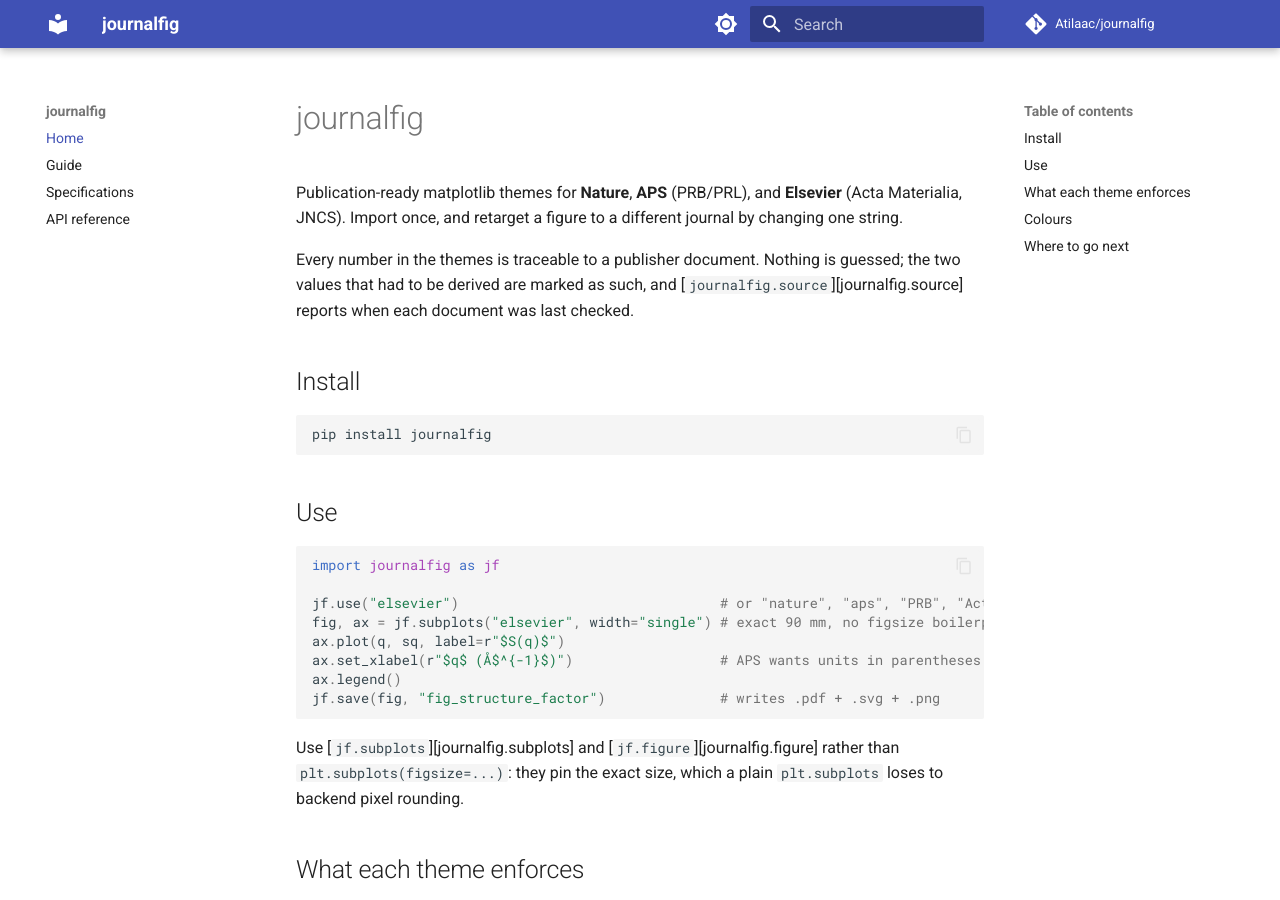
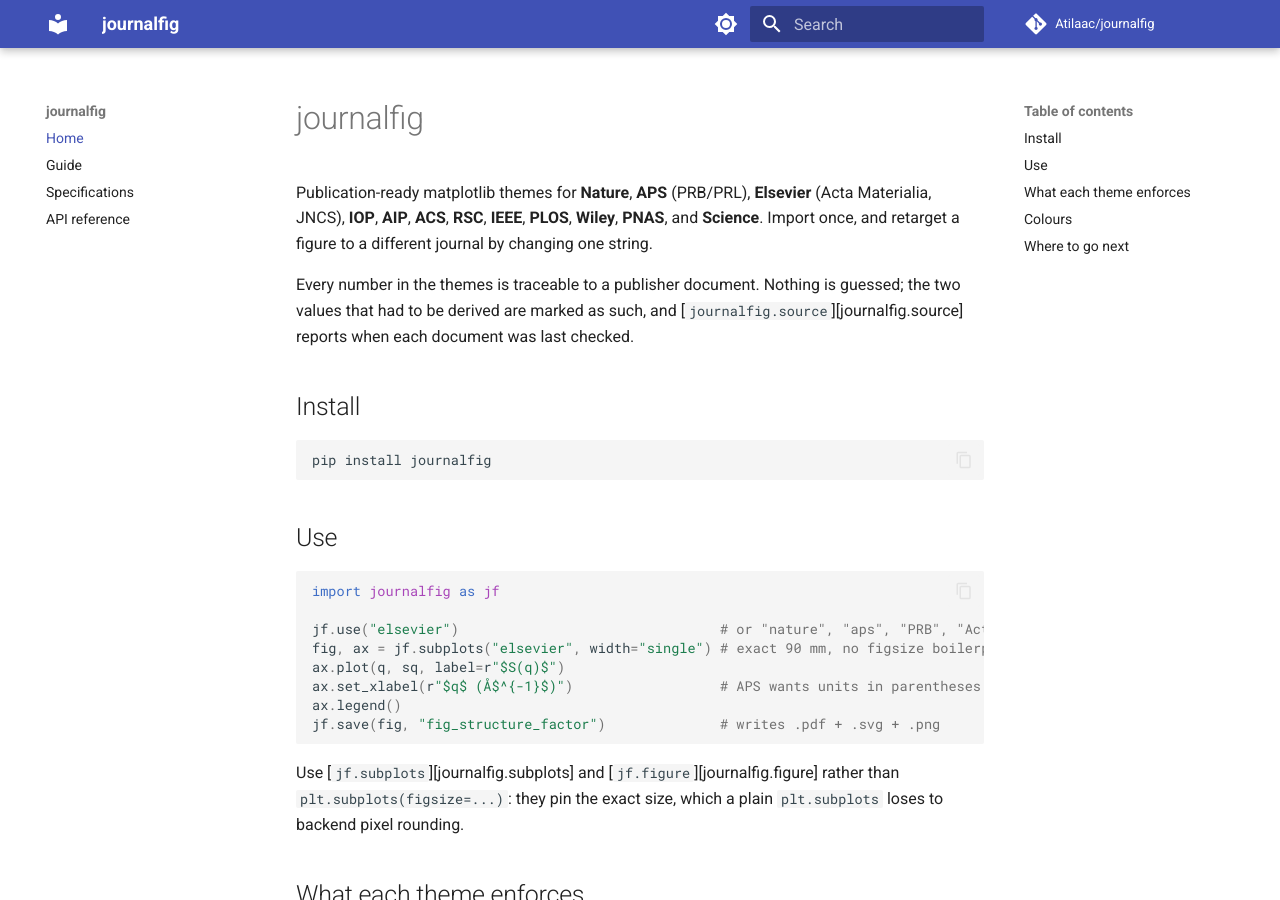
Before and after one commit to Atilaac/journalfig, an MkDocs documentation site: the page built from docs/index.md, in a window 1280 px wide and 900 px high. Built offline with MkDocs 1.6.1 and Material for MkDocs 9.7.7, drawn with Linux system fonts in a browser that asks for light colours; comment, search, counter and statistics services are not loaded.

Commit message:
Update index.md

```diff
--- a/docs/index.md
+++ b/docs/index.md
@@ -1,7 +1,8 @@
 # journalfig
 
-Publication-ready matplotlib themes for **Nature**, **APS** (PRB/PRL), and **Elsevier** (Acta Materialia,
-JNCS). Import once, and retarget a figure to a different journal by changing one string.
+Publication-ready matplotlib themes for **Nature**, **APS** (PRB/PRL), **Elsevier** (Acta Materialia,
+JNCS), **IOP**, **AIP**, **ACS**, **RSC**, **IEEE**, **PLOS**, **Wiley**, **PNAS**, and **Science**.
+Import once, and retarget a figure to a different journal by changing one string.
 
 Every number in the themes is traceable to a publisher document. Nothing is guessed; the two values that
 had to be derived are marked as such, and [`journalfig.source`][journalfig.source] reports when each
```
